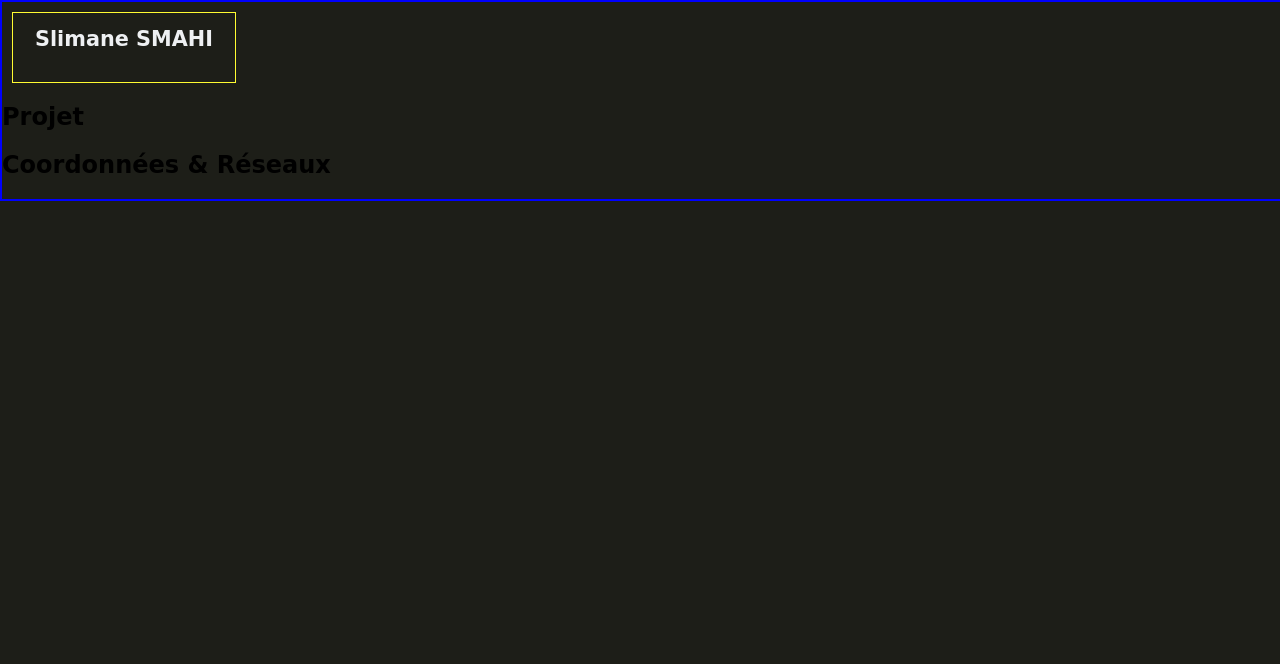
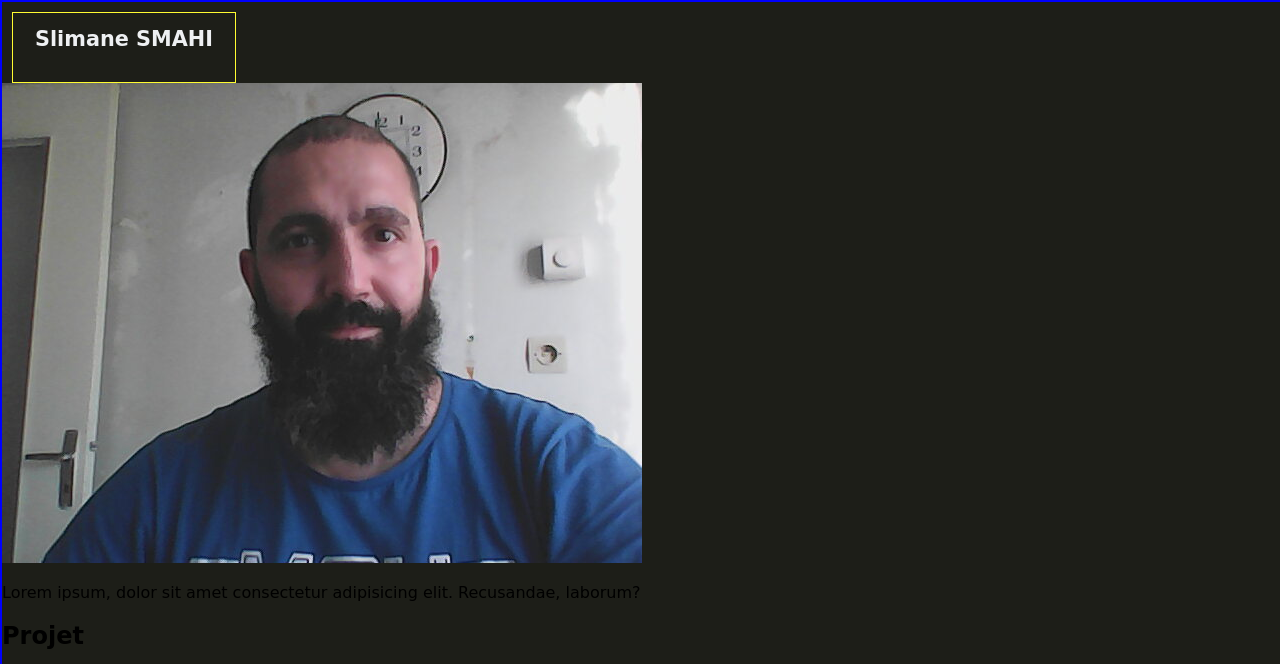
Before and after one commit to 03Sly03/Portfolio, a website: page index.html in a window 1280 px wide. Shown: the top 664 px of the page. Drawn offline with Linux system fonts and the light colour scheme; a web font is replaced by a local one.

Commit message:
work progress

```diff
--- a/index.html
+++ b/index.html
@@ -10,15 +10,28 @@
     <link href="https://fonts.googleapis.com/css2?family=Zen+Dots&display=swap" rel="stylesheet">
 </head>
 <body>
+    <head>
         <div class="title">
             <h1 class="title__name">Slimane SMAHI</h1>
         </div>
+        <div class="photo">
+            <img src="imgs/photo_de_moi.jpg" alt="" class="my_photo">
+        </div>
+        <div class="my_presentation">
+            <p class="my_presentation__text">Lorem ipsum, dolor sit amet consectetur adipisicing elit. Recusandae, laborum?</p>
+        </div>
+    </head>
+    <main>
         <div class="main_body">
             <h2>Projet</h2>
         </div>
+    </main>
+    <footer>
         <div class="footer">
             <h2>Coordonnées & Réseaux</h2>
         </div>
+    </footer>
+
 
 </body>
 </html>
--- a/scss/layout/_head.scss
+++ b/scss/layout/_head.scss
@@ -24,3 +24,9 @@
     text-align: center;
     color: $color-second;
 }
+
+.my_presentation {
+    border-radius: 0px;
+    background-color: $color-primary;
+    border: 1px solid $color-third;
+}
```
Also changed, not shown: scss/main.scss (+9 -2 lines), imgs/photo_de_moi.jpg (added). Lines whose indentation alone changed are shown as unchanged.
